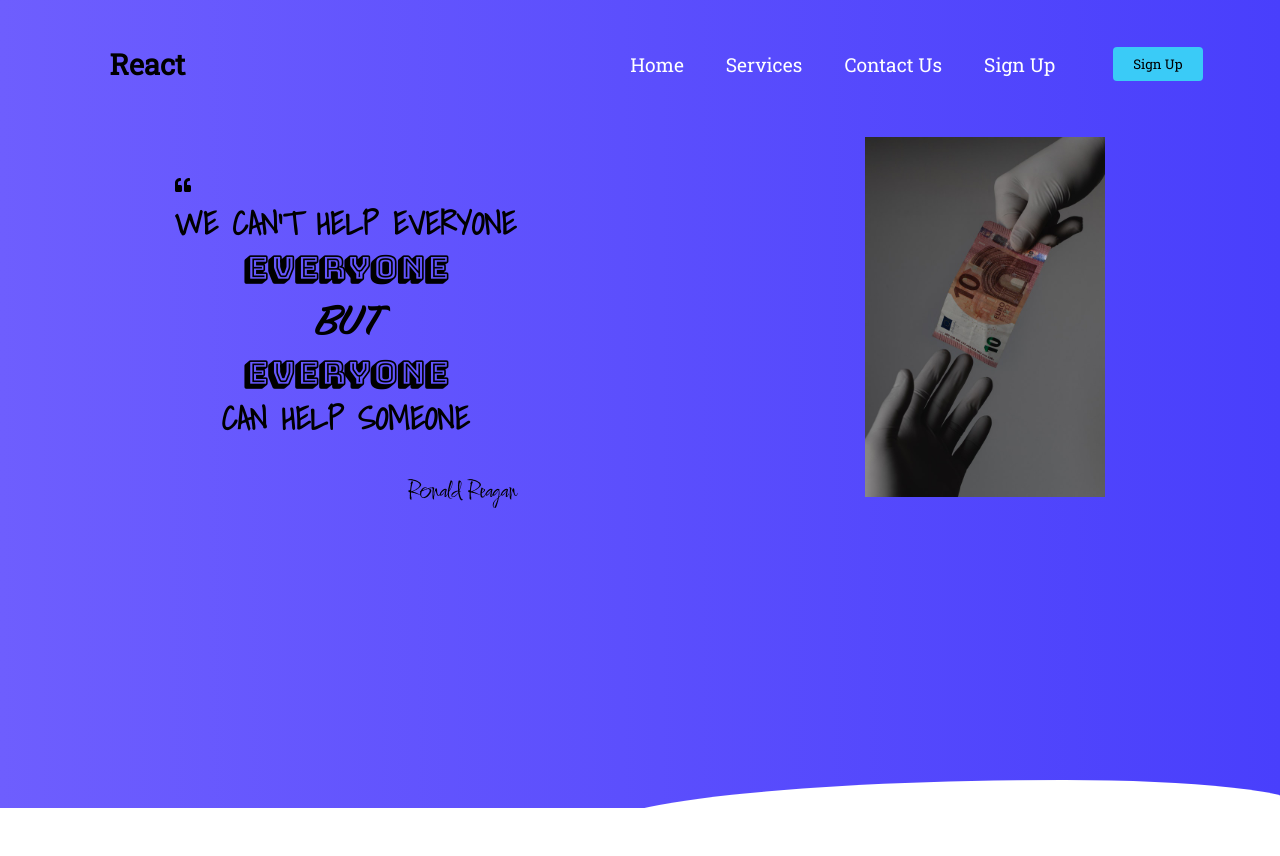
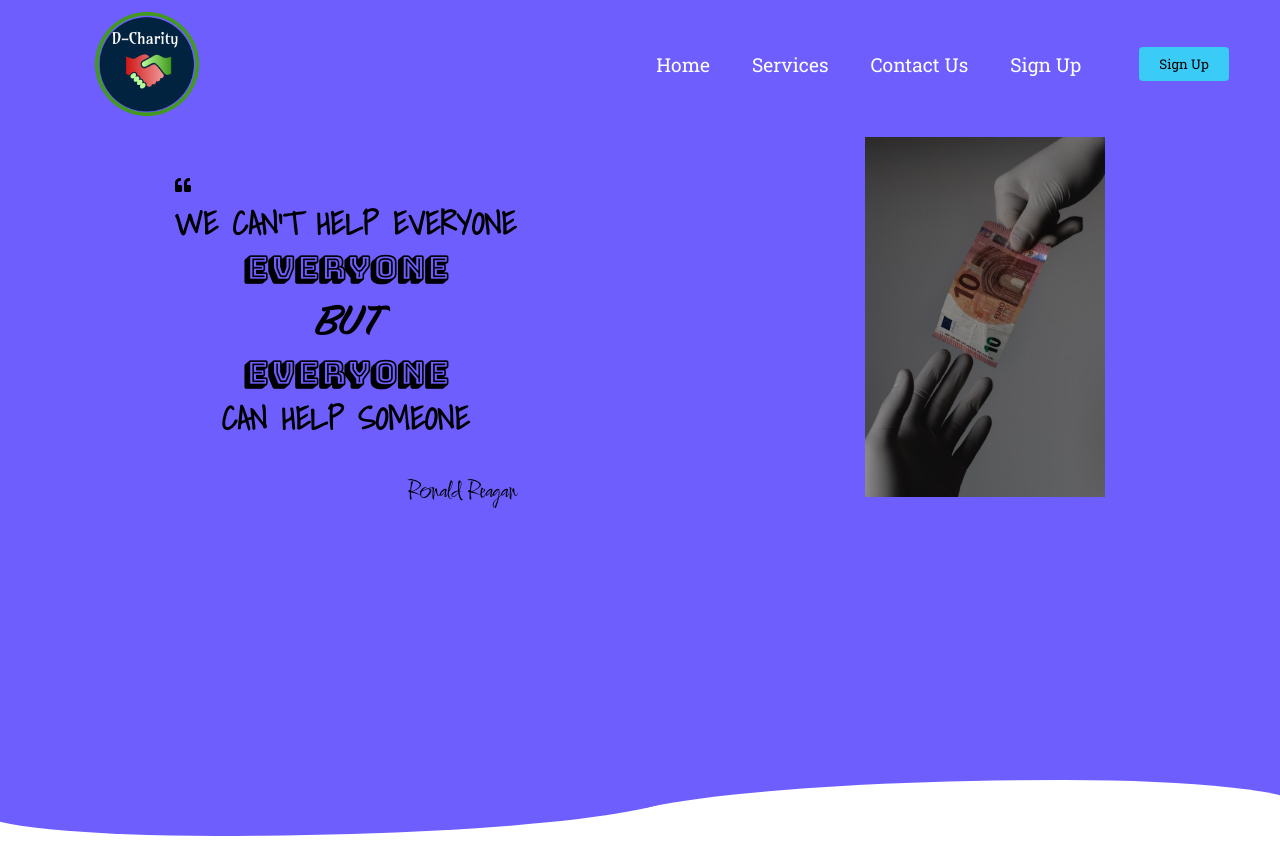
Before and after one commit to freesudani/D-Charity, a React (Create React App) app: page / in a window 1280 px wide. Built offline with nearby package versions, Linux system fonts and the light colour scheme; a web font is replaced by a local one.

Commit message:
Add Logo & color adjustment Wave adjustment

```diff
--- a/src/components/Header.module.css
+++ b/src/components/Header.module.css
@@ -73,11 +73,7 @@
 
 .container {
   position: relative;
-  background: linear-gradient(
-    90deg,
-    rgb(110, 94, 254) 0%,
-    rgba(73, 63, 252, 1) 100%
-  );
+  background: rgb(110, 94, 254);
   height: 85vh;
 }
 
@@ -85,11 +81,7 @@
   position: absolute;
   height: 70px;
   width: 100%;
-  background: linear-gradient(
-    90deg,
-    rgb(110, 94, 254) 0%,
-    rgba(73, 63, 252, 1) 100%
-  );
+  background: rgb(110, 94, 254);
   bottom: 0;
 }
 
@@ -111,11 +103,8 @@
 .wave::after {
   width: 55%;
   height: 100%;
-  background-color: linear-gradient(
-    360deg,
-    rgb(110, 94, 254) 0%,
-    rgba(73, 63, 252, 1) 10%
-  );
+  background-color: rgb(110, 94, 254);
+
   left: -1.5%;
   top: 40%;
 }
--- a/src/components/Navbar.js
+++ b/src/components/Navbar.js
@@ -1,6 +1,7 @@
 import React, { useState } from "react";
 import ButtonSmall from "../UI/ButtonSmall";
 import { MenuItems } from "../data/MenuItems";
+import Logo from "../assets/image/454ce6367e2a405c96c5c0158a8b7f48.png";
 import classes from "./Navbar.module.css";
 
 const Navbar = () => {
@@ -12,7 +13,7 @@ const Navbar = () => {
 
   return (
     <nav className={classes.navbarItems}>
-      <h1 className={classes.navbarLogo}>React</h1>
+      <img className={classes.navbarLogo} src={Logo} alt="logo" />
       <div className={classes.menuIcon} onClick={handleClick}>
         <i
           className={clicked ? "fas fa-times" : "fas fa-bars"}
--- a/src/components/Navbar.module.css
+++ b/src/components/Navbar.module.css
@@ -1,9 +1,5 @@
 .navbarItems {
-  background: linear-gradient(
-    90deg,
-    rgb(110, 94, 254) 0%,
-    rgba(73, 63, 252, 1) 100%
-  );
+  background: rgb(110, 94, 254);
   height: 8rem;
   display: flex;
   justify-content: center;
@@ -15,6 +11,7 @@
   justify-self: start;
   margin-left: 2rem;
   cursor: pointer;
+  width: 8rem;
 }
 
 .navmenu {
```
Also changed, not shown: src/assets/image/454ce6367e2a405c96c5c0158a8b7f48.png (added).
